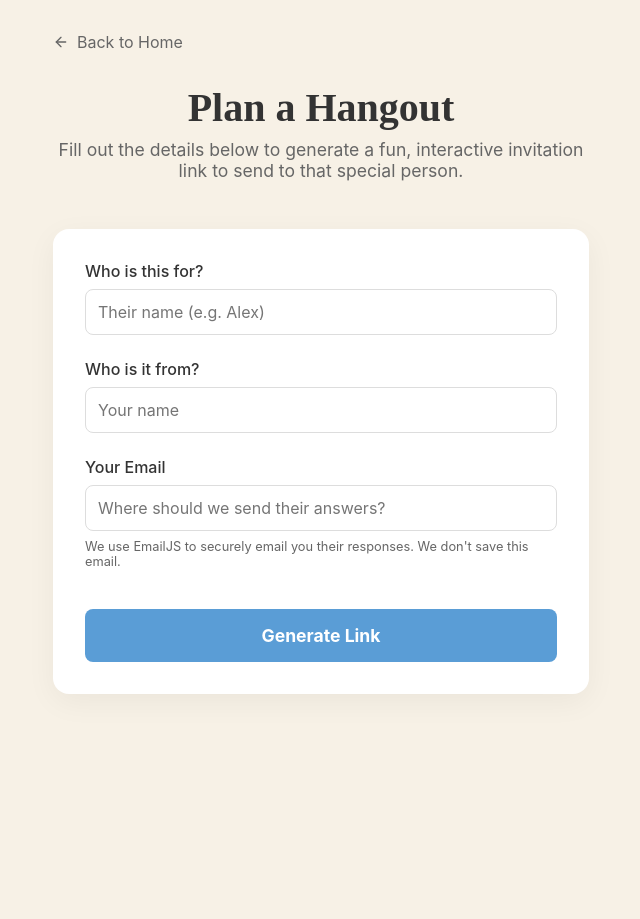
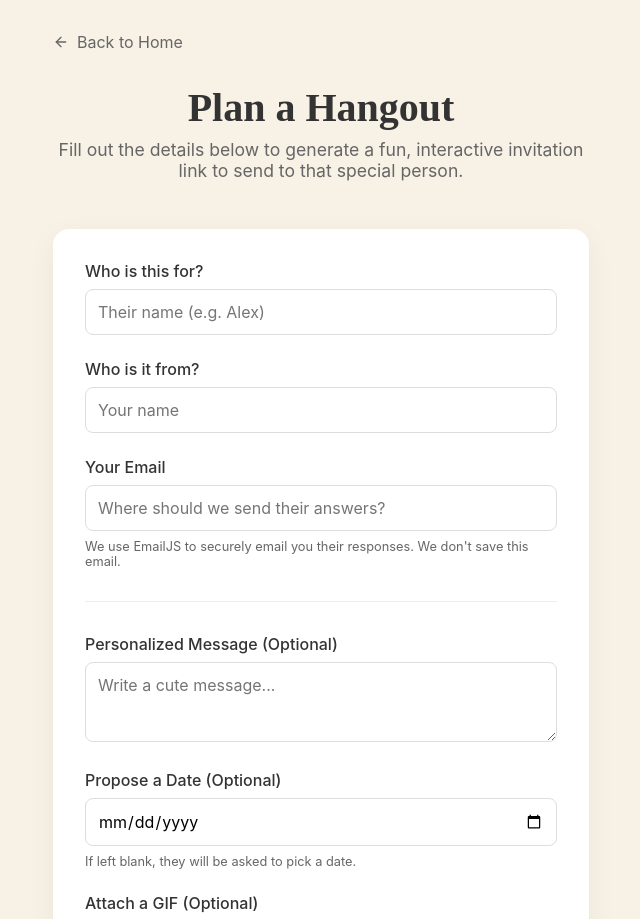
Before and after one commit to jysharon-lee/I-Care-4-U, a React (Vite) app: page /plan-hangout in a window 1280 px wide. Shown: the top 919 px of the page, without its empty margins (319-959 px from the left). Before the commit the page ends 800 px from the top, so only its background shows below. Built offline with nearby package versions, Linux system fonts and the light colour scheme; no server answers.

Commit message:
add feature: inviter pick a date

```diff
--- a/src/pages/HangoutInvitation.jsx
+++ b/src/pages/HangoutInvitation.jsx
@@ -72,7 +72,10 @@ export default function HangoutInvitation() {
         setInvitation({
           to: data.to_name,
           from: data.from_name,
-          email: data.media?.email
+          email: data.media?.email,
+          message: data.media?.message,
+          proposedDate: data.media?.proposedDate,
+          gifUrl: data.media?.gifUrl
         });
       } catch (e) {
         setError(true);
@@ -167,10 +170,19 @@ export default function HangoutInvitation() {
             exit={{ opacity: 0, y: -50 }}
             style={{ textAlign: 'center', position: 'relative' }}
           >
+            {invitation.gifUrl ? (
+              <img src={invitation.gifUrl} alt="GIF" style={{ width: '100%', maxWidth: '300px', borderRadius: '12px', margin: '0 auto 1.5rem', display: 'block' }} />
+            ) : (
               <Heart size={64} color="var(--accent-pink)" fill="var(--accent-pink)" style={{ margin: '0 auto 1.5rem' }} />
+            )}
             <h1 style={{ fontFamily: 'var(--font-serif)', fontSize: '3rem', marginBottom: '1rem', lineHeight: '1.2' }}>
               Hi {invitation.to},<br/> {invitation.from} wants to ask you out!
             </h1>
+            {invitation.message && (
+              <p style={{ background: '#fff', padding: '1rem 1.5rem', borderRadius: '12px', color: '#444', fontStyle: 'italic', marginBottom: '1.5rem', display: 'inline-block', border: '1px solid #eee', boxShadow: '0 2px 10px rgba(0,0,0,0.02)' }}>
+                "{invitation.message}"
+              </p>
+            )}
             <p style={{ color: 'var(--text-secondary)', marginBottom: '3rem', fontSize: '1.2rem' }}>Will you go out with me?</p>
 
             <div style={{ display: 'flex', justifyContent: 'center', gap: '2rem', alignItems: 'center', height: '100px', position: 'relative' }}>
@@ -200,7 +212,29 @@ export default function HangoutInvitation() {
         {step === 1 && (
           <motion.div key="step1" initial={{ opacity: 0, x: 50 }} animate={{ opacity: 1, x: 0 }} exit={{ opacity: 0, x: -50 }}>
             <Calendar size={48} color="var(--accent-blue)" style={{ marginBottom: '1rem' }} />
-            <h2 style={{ fontFamily: 'var(--font-serif)', fontSize: '2.5rem', marginBottom: '1.5rem' }}>I knew you would say yes! When are you free?</h2>
+            {invitation.proposedDate && !answers.rejectedProposedDate ? (
+              <>
+                <h2 style={{ fontFamily: 'var(--font-serif)', fontSize: '2.5rem', marginBottom: '1.5rem', lineHeight: 1.2 }}>
+                  I knew you would say yes! Are you free on <span style={{ color: 'var(--accent-blue)' }}>{new Date(invitation.proposedDate + 'T00:00:00').toLocaleDateString(undefined, { weekday: 'long', month: 'long', day: 'numeric' })}</span>?
+                </h2>
+                <div style={{ display: 'flex', gap: '1rem', flexDirection: 'column' }}>
+                  <button
+                    onClick={() => { setAnswers({...answers, date: invitation.proposedDate}); handleNext(); }}
+                    style={{ background: 'var(--text-primary)', color: '#fff', padding: '1rem 2rem', borderRadius: '8px', fontSize: '1.1rem', fontWeight: 'bold' }}
+                  >
+                    Yes, I am free!
+                  </button>
+                  <button
+                    onClick={() => setAnswers({...answers, rejectedProposedDate: true})}
+                    style={{ background: 'transparent', color: 'var(--text-secondary)', textDecoration: 'underline', padding: '1rem', border: 'none', fontSize: '1rem', cursor: 'pointer' }}
+                  >
+                    No, let's pick another date
+                  </button>
+                </div>
+              </>
+            ) : (
+              <>
+                <h2 style={{ fontFamily: 'var(--font-serif)', fontSize: '2.5rem', marginBottom: '1.5rem' }}>When are you free?</h2>
                 <input
                   type="date"
                   value={answers.date}
@@ -208,6 +242,8 @@ export default function HangoutInvitation() {
                   style={{ padding: '1rem', width: '100%', fontSize: '1.2rem', borderRadius: '12px', border: '2px solid var(--accent-blue)', marginBottom: '2rem', fontFamily: 'inherit' }}
                 />
                 <button onClick={handleNext} disabled={!answers.date} style={{ background: 'var(--text-primary)', color: '#fff', padding: '1rem 2rem', borderRadius: '8px', fontSize: '1.1rem', opacity: answers.date ? 1 : 0.5 }}>Next &rarr;</button>
+              </>
+            )}
           </motion.div>
         )}
 
--- a/src/pages/PlanHangout.jsx
+++ b/src/pages/PlanHangout.jsx
@@ -5,7 +5,7 @@ import { Copy, Check, ArrowLeft, Loader2 } from 'lucide-react';
 import { supabase } from '../supabaseClient';
 
 export default function PlanHangout() {
-  const [formData, setFormData] = useState({ to: '', from: '', email: '' });
+  const [formData, setFormData] = useState({ to: '', from: '', email: '', message: '', proposedDate: '', gifUrl: '' });
   const [generatedLink, setGeneratedLink] = useState('');
   const [copied, setCopied] = useState(false);
   const [loading, setLoading] = useState(false);
@@ -26,7 +26,12 @@ export default function PlanHangout() {
             type: 'hangout',
             to_name: formData.to,
             from_name: formData.from,
-            media: { email: formData.email } // store email in media jsonb
+            media: {
+              email: formData.email,
+              message: formData.message,
+              proposedDate: formData.proposedDate,
+              gifUrl: formData.gifUrl
+            } // store extra fields in media jsonb
           }
         ])
         .select()
@@ -99,6 +104,40 @@ export default function PlanHangout() {
                 <p style={{ fontSize: '0.8rem', color: 'var(--text-secondary)', marginTop: '0.5rem' }}>We use EmailJS to securely email you their responses. We don't save this email.</p>
               </div>
 
+              <div style={{ borderTop: '1px solid #eee', margin: '0.5rem 0' }}></div>
+
+              <div>
+                <label style={{ display: 'block', marginBottom: '0.5rem', fontWeight: '500' }}>Personalized Message (Optional)</label>
+                <textarea
+                  placeholder="Write a cute message..."
+                  value={formData.message}
+                  onChange={e => setFormData({ ...formData, message: e.target.value })}
+                  style={{ width: '100%', padding: '0.75rem', borderRadius: '8px', border: '1px solid #ddd', fontSize: '1rem', fontFamily: 'inherit', minHeight: '80px', resize: 'vertical' }}
+                />
+              </div>
+
+              <div>
+                <label style={{ display: 'block', marginBottom: '0.5rem', fontWeight: '500' }}>Propose a Date (Optional)</label>
+                <input
+                  type="date"
+                  value={formData.proposedDate}
+                  onChange={e => setFormData({ ...formData, proposedDate: e.target.value })}
+                  style={{ width: '100%', padding: '0.75rem', borderRadius: '8px', border: '1px solid #ddd', fontSize: '1rem', fontFamily: 'inherit' }}
+                />
+                <p style={{ fontSize: '0.8rem', color: 'var(--text-secondary)', marginTop: '0.5rem' }}>If left blank, they will be asked to pick a date.</p>
+              </div>
+
+              <div>
+                <label style={{ display: 'block', marginBottom: '0.5rem', fontWeight: '500' }}>Attach a GIF (Optional)</label>
+                <input
+                  type="url"
+                  placeholder="Paste a Giphy link here"
+                  value={formData.gifUrl}
+                  onChange={e => setFormData({ ...formData, gifUrl: e.target.value })}
+                  style={{ width: '100%', padding: '0.75rem', borderRadius: '8px', border: '1px solid #ddd', fontSize: '1rem', fontFamily: 'inherit' }}
+                />
+              </div>
+
               {error && <p style={{ color: '#e07a5f', fontSize: '0.9rem' }}>{error}</p>}
 
               <button type="submit" className="btn-primary" style={{ marginTop: '1rem', width: '100%', display: 'flex', justifyContent: 'center', alignItems: 'center', gap: '8px' }} disabled={loading}>
```
Lines whose indentation alone changed are shown as unchanged.
